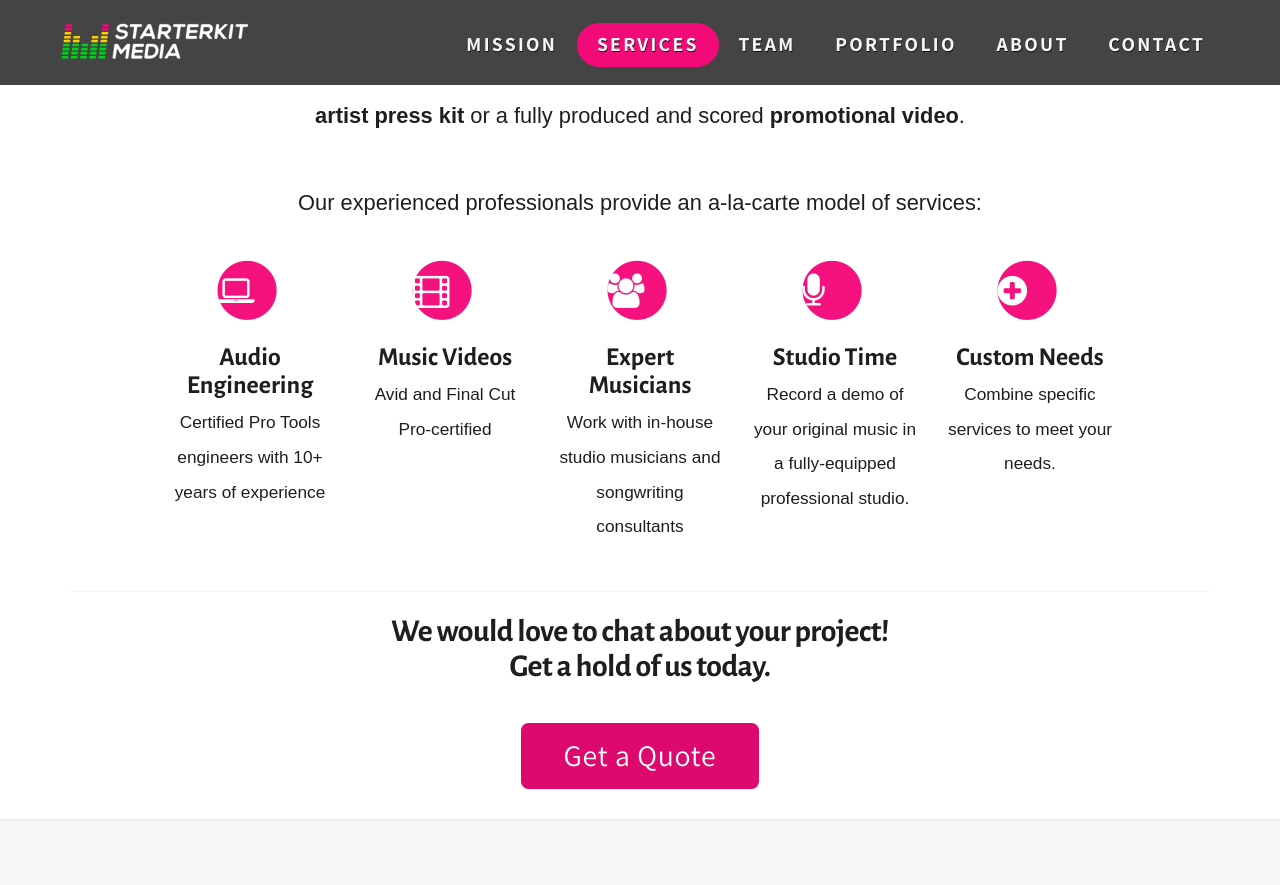
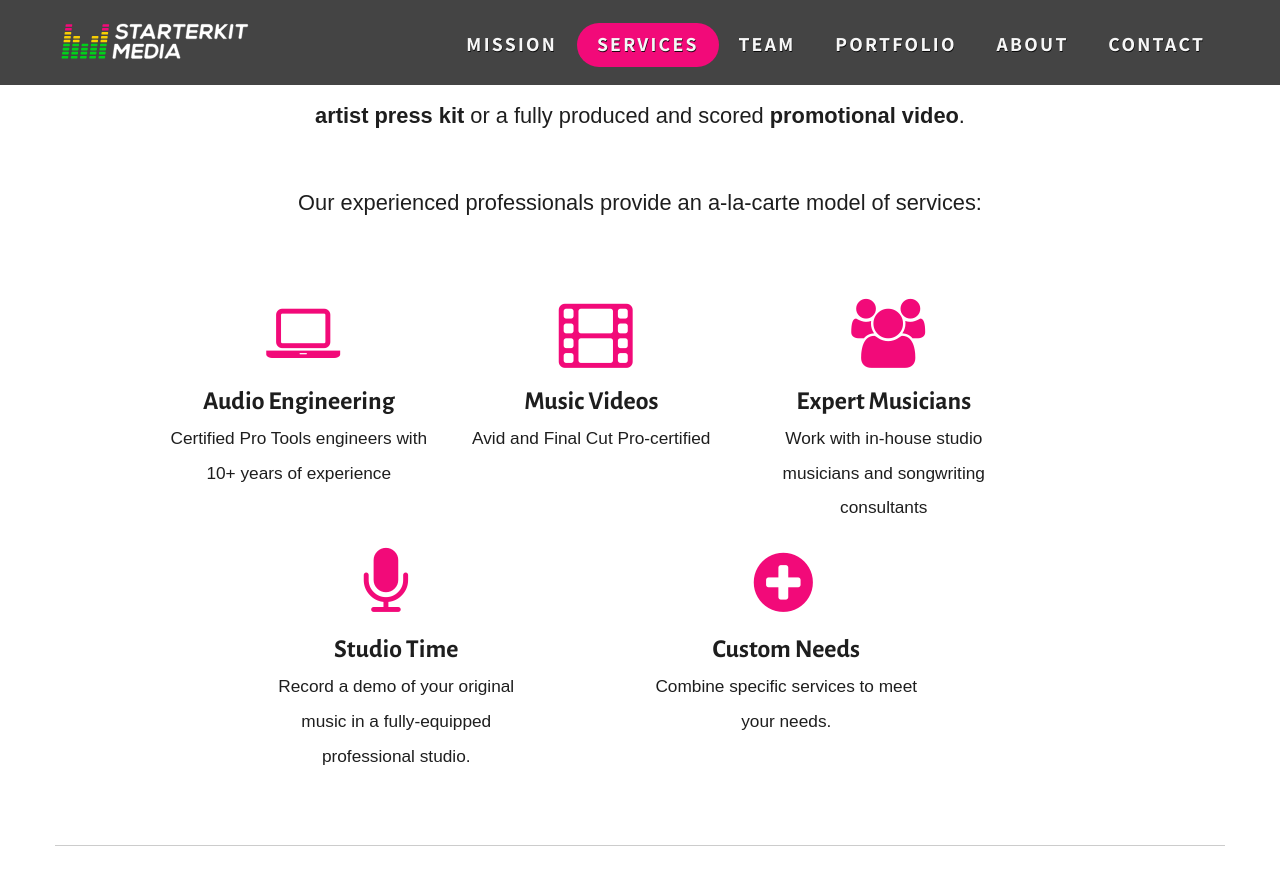
Before and after one commit to jericho1ne/starterkit-media, a Jekyll site: the page built from src/index.html, in a window 1280 px wide and 900 px high, scrolled down 1545 px. Shown: the top 885 px of the window. Built offline with Jekyll 4.4.1, drawn with Linux system fonts in a browser that asks for light colours; some web fonts are replaced; some of the changed text lies outside the part shown.

Commit message:
added deploy scripts, fixed Service icons

```diff
--- a/src/_config.yml
+++ b/src/_config.yml
@@ -27,6 +27,8 @@ social:
     url: https://www.instagram.com/unknown_endeavors/
   - title: vimeo
     url: https://vimeo.com/unknownendeavors
+  - title: youtube
+    url: https://www.youtube.com/channel/UC5SzlcR3h2gW9bl7tqX2Gzg
   - title: twitter
     url: https://twitter.com/unknownendvrs
   - title: facebook
--- a/src/_includes/contact.html
+++ b/src/_includes/contact.html
@@ -23,20 +23,22 @@
                     <p class="help-block text-danger"></p>
                 </div>
                 <div class="control-group form-group">
-                    <input type="email" class="form-control" placeholder="Your Email *" id="email"
-                    autocomplete="email"                                 required data-validation-required-message="Please enter your email address.">
+                    <input type="email" class="form-control" placeholder="Email *" id="email"
+                    autocomplete="email"
+                    required data-validation-required-message="Please enter your email address.">
                     <p class="help-block text-danger"></p>
                 </div>
                 <div class="control-group form-group">
-                    <input type="tel" class="form-control" placeholder="Your Phone *" id="phone"
+                    <input type="tel" class="form-control" placeholder="Phone" id="phone"
                     autocomplete="tel-national"
-                    required data-validation-required-message="Please enter your phone number.">
+                    data-validation-required-message="Please enter your phone number.">
                     <p class="help-block text-danger"></p>
                 </div>
             </div>
             <div class="col-md-6">
                 <div class="control-group form-group">
-                    <textarea class="form-control" placeholder="Your Message *" id="message" required data-validation-required-message="Please enter a message." rows="6" cols="50"></textarea>
+                    <textarea class="form-control" placeholder="Message *" id="message"
+                    required data-validation-required-message="Please enter a message." rows="6" cols="50"></textarea>
                     <p class="help-block text-danger"></p>
                 </div>
             </div>
@@ -45,7 +47,7 @@
 
             <div class="col-lg-12 text-center">
                 <div id="success"></div>
-                <button type="submit" class="btn btn-md">Send Message</button>
+                <button type="submit" class="btn btn-md">Get a Quote</button>
             </div>
 
           </div>
--- a/src/_includes/services.html
+++ b/src/_includes/services.html
@@ -12,57 +12,50 @@
         </p>
 
         <p class="lead">
-         Our experienced professionals provide an a-la-carte model of services:
+         Our experienced professionals provide an a-la-carte model of services:<br><br>
         </p>
       </div>
     </div>
 
 
     <!-- Services offered -->
-    <div class="row text-center">
+    <div class="row text-center service-cards">
 
-      <div class="col-lg-2 col-lg-offset-1 col-md-4 col-sm-6 col-xs-12">
+      <div class="col-lg-3 col-lg-offset-1 col-md-4 col-sm-6 col-xs-12">
         <span class="fa-stack fa-2x">
-          <i class="fa fa-circle fa-stack-2x text-primary"></i>
-          <i class="fa fa-laptop fa-stack-1x fa-inverse"></i>
+          <i class="fa fa-laptop fa-stack-2x"></i>
         </span>
         <h4 class="service-heading">Audio Engineering</h4>
         <p class="service-caption">Certified Pro Tools engineers with 10+ years of experience</p>
       </div>
 
-      <div class="col-lg-2 col-md-4 col-sm-6 col-xs-12">
+      <div class="col-lg-3 col-md-4 col-sm-6 col-xs-12">
         <span class="fa-stack fa-2x">
-          <i class="fa fa-circle fa-stack-2x text-primary"></i>
-          <i class="fa fa-film fa-stack-1x fa-inverse"></i>
+          <i class="fa fa-film fa-stack-2x"></i>
         </span>
         <h4 class="service-heading">Music Videos</h4>
         <p class="service-caption">Avid and Final Cut Pro-certified</p>
       </div>
 
-      <div class="col-lg-2 col-md-4 col-sm-6 col-xs-12">
+      <div class="col-lg-3 col-md-4 col-sm-6 col-xs-12">
        <span class="fa-stack fa-2x">
-          <i class="fa fa-circle fa-stack-2x text-primary"></i>
-          <i class="fa fa-users fa-stack-1x fa-inverse"></i>
+          <i class="fa fa-users fa-stack-2x"></i>
         </span>
         <h4 class="service-heading">Expert Musicians</h4>
         <p class="service-caption">Work with in-house studio musicians and songwriting consultants</p>
       </div>
 
-      <div class="col-lg-2 col-md-4 col-sm-6 col-xs-12">
+      <div class="col-lg-3 col-lg-offset-2 col-md-4 col-md-offset-2 col-sm-6 col-xs-12">
         <span class="fa-stack fa-2x">
-          <i class="fa fa-circle fa-stack-2x text-primary"></i>
-          <i class="fa fa-microphone fa-stack-1x fa-inverse"></i>
+          <i class="fa fa-microphone fa-stack-2x"></i>
         </span>
         <h4 class="service-heading">Studio Time</h4>
         <p class="service-caption">Record a demo of your original music in a fully-equipped professional studio.</p>
       </div>
 
-
-
-      <div class="col-lg-2 col-md-4 col-sm-6 col-xs-12">
+      <div class="col-lg-3 col-md-4 col-sm-6 col-sm-offset-1 col-xs-12">
         <span class="fa-stack fa-2x">
-          <i class="fa fa-circle fa-stack-2x text-primary"></i>
-          <i class="fa fa-plus-circle fa-stack-1x fa-inverse"></i>
+          <i class="fa fa-plus-circle fa-stack-2x"></i>
         </span>
         <h4 class="service-heading">Custom Needs</h4>
         <p class="service-caption">Combine specific services to meet your needs.</p>
@@ -71,11 +64,10 @@
     </div>
     <!-- /Services -->
 
-    <div class="row">
+    <div class="row cta">
         <div class="col-lg-12 text-center">
-            <hr>
-
-            <h3>We would love to chat about your project! <br>Get a hold of us today.</h3>
+            <h3>We would love to chat about your project! <br>
+              Give us the details and we'll contact you with an estimate.</h3>
             <br>
         </div>
         <div>
--- a/src/_sass/_components.scss
+++ b/src/_sass/_components.scss
@@ -55,13 +55,13 @@ ul.post-list {
   }
 }
 
-#services i.fa {
-
-}
-.services-card {
-  padding-bottom: $spacing-unit * 3;
-  padding-right: 30px;
-  line-height: 1.64;
+#services {
+  .service-cards {
+    padding-bottom: $spacing-unit*4;
+    i.fa {
+      color: $color-tertiary !important;
+    }
+  }
 }
 
 .muted-icon {
@@ -201,6 +201,11 @@ header {
   }
 }
 
+.cta {
+  border-top: 1px solid rgba(0, 0, 0, .2);
+  padding: 4em;
+}
+
 //
 .intro-text {
   z-index: 10 !important;
```
Also changed, not shown: 4 other files.
